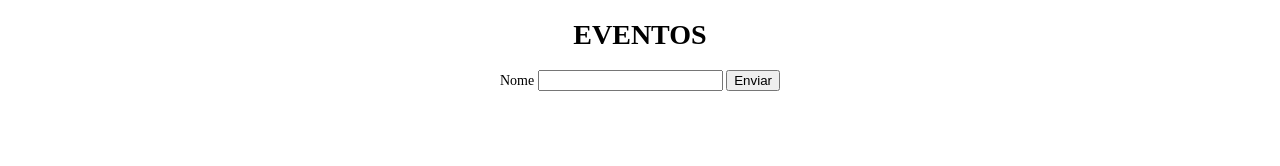
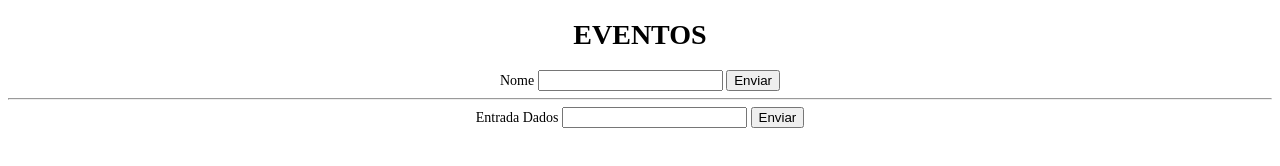
Before and after one commit to rodrigoalourenco/ipw_3ti_bento, a plain HTML site: page 08 - eventos/index.html in a window 1280 px wide. Drawn offline with Linux system fonts and the light colour scheme.

```diff
--- a/08 - eventos/index.html
+++ b/08 - eventos/index.html
@@ -10,6 +10,10 @@
     <label>Nome</label>
     <input type="text" id="nome">
     <button id="enviar">Enviar</button>
+    <hr>
+    <label>Entrada Dados</label>
+    <input type="text" id="entradaDados">
+    <button onclick="enviar()">Enviar</button>
     <script src="myScripEventos.js"></script>
 </body>
 </html>
--- a/08 - eventos/myScripEventos.js
+++ b/08 - eventos/myScripEventos.js
@@ -4,3 +4,9 @@
     .getElementById('nome').value;
     console.log(valor);
 }
+
+function enviar() {
+    var valor = document
+    .getElementById('entradaDados').value;
+    console.log("Você digitou : " + valor);
+}
```
